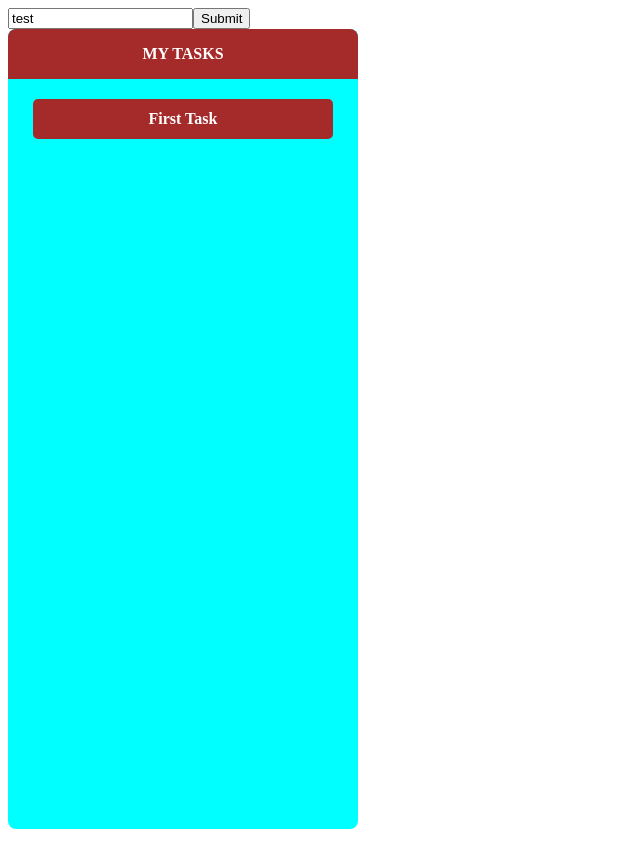
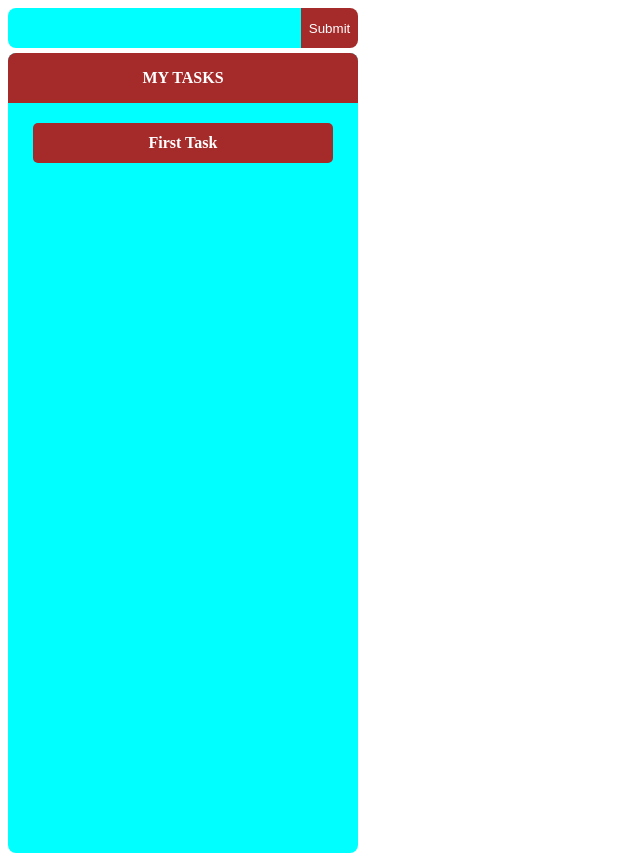
Before and after one commit to A1exsandro/for-my-self, a React (Create React App) app: page / in a window 1280 px wide. Shown: the whole page, without its empty margins (0-640 px from the left). Before the commit the page ends 837 px from the top, so only its background shows below. Built offline with nearby package versions, Linux system fonts and the light colour scheme.

Commit message:
change todo for todoList

```diff
--- a/src/Pages/Todo/index.js
+++ b/src/Pages/Todo/index.js
@@ -3,25 +3,29 @@ import { useForm } from "react-hook-form";
 import './styles.css';
 
 const Todo = () => {
-  const [todo, setTodo] = useState(['First Task']);
+  const [todoList, setTodoList] = useState(['First Task']);
 
   const { register, handleSubmit } = useForm();
-  const onSubmit = data => console.log(data);
+  const onSubmit = data => setTodoList((previous) => [...previous, data.task]);
 
   return (
     <>
       <form onSubmit={handleSubmit(onSubmit)}>
-        <input defaultValue="test" {...register("task")} />
-        <input type="submit" />
+        <input className='in_put' {...register("task")} />
+        <input className='button' type="submit" />
       </form>
 
       <div className='container'>
         <div className='header'>
           MY TASKS
         </div>
-        <div className='task'>
-          {todo}
-        </div>
+        {
+          todoList.map((todo, index) => (
+            <div key={index} className='task'>
+              {todo}
+            </div>
+          ))
+        }
       </div>
     </>
   );
--- a/src/Pages/Todo/styles.css
+++ b/src/Pages/Todo/styles.css
@@ -6,6 +6,29 @@
   width: 350px;
   height: 100vh;
   border-radius: 8px;
+}
+
+form {
+  display: flex;
+  width: 350px;
+  height: 40px;
+  margin-bottom: 5px;
+}
+
+.in_put {
+  background-color: aqua;
+  width: 290px;
+  border: none;
+  border-radius: 8px 0 0 8px;
+  padding-left: 20px;
+}
+
+.button {
+  background-color: brown;
+  width: 60px;
+  color: white;
+  border: none;
+  border-radius: 0 8px 8px 0;
 }
 
 .header {
```
